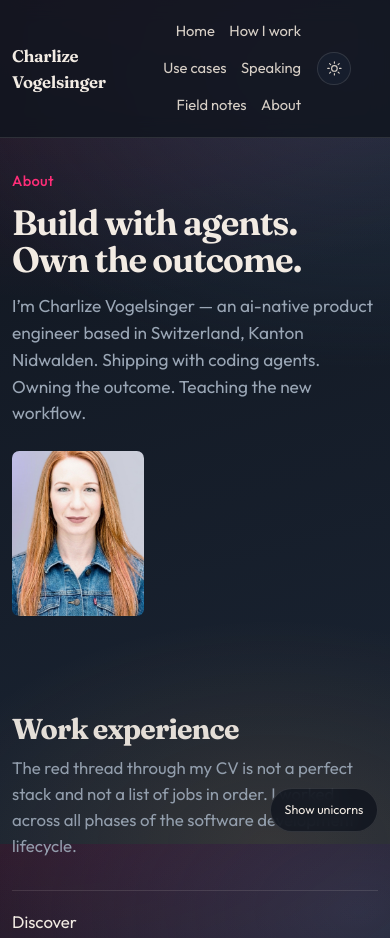
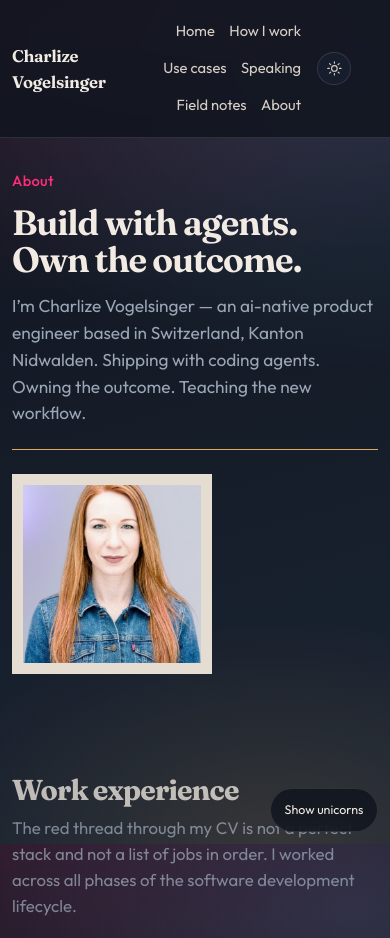
Before and after one commit to xyzcharlize/xyzcharlize.github.io, an Astro site: page /about in a window 390 px wide. Shown: the top 938 px of the page. Built offline with nearby package versions, Linux system fonts and the light colour scheme; Astro itself is replaced by a stand-in of ours.

Commit message:
Mount the About portrait on a golden cut
Split the About introduction on the golden ratio and set the photograph on a warm mat. The words and the site colors stay as they are, and the home page is untouched.

Co-authored-by: Cha <xyzcharlize@users.noreply.github.com>

```diff
--- a/src/pages/about.astro
+++ b/src/pages/about.astro
@@ -49,22 +49,24 @@ const credentials = [
   <SiteHeader solid />
 
   <main id="main" class="page">
-    <header class="page-hero shell page-hero--mark">
-      <div>
+    <header class="page-hero shell about-diptych">
+      <div class="about-diptych-copy">
         <p class="eyebrow">About</p>
         <h1>{mantra}</h1>
         <p class="page-lede">
           I’m {spine.person.name} — an {spine.box.label.toLowerCase()} based in {spine.person.where}. {spine.spine.thread}
         </p>
       </div>
-      <div class="page-portrait">
-        <img
-          src={`${base}portrait.jpg`}
-          alt={`Portrait of ${spine.person.name}`}
-          width="1200"
-          height="1500"
-          decoding="async"
-        />
+      <div class="about-diptych-portrait">
+        <div class="about-diptych-mat">
+          <img
+            src={`${base}portrait.jpg`}
+            alt={`Portrait of ${spine.person.name}`}
+            width="1024"
+            height="1024"
+            decoding="async"
+          />
+        </div>
       </div>
     </header>
 
--- a/src/styles/global.css
+++ b/src/styles/global.css
@@ -391,6 +391,40 @@ html[data-theme='light'] .theme-icon--moon {
   object-position: 58% 16%;
 }
 
+/* About: golden cut between the text and a mounted portrait. */
+.about-diptych {
+  display: grid;
+  grid-template-columns: minmax(0, 1.618fr) minmax(200px, 1fr);
+  align-items: stretch;
+  column-gap: 0;
+}
+
+.about-diptych-copy {
+  padding-right: 2.25rem;
+  border-right: 1px solid var(--gold);
+}
+
+.about-diptych-portrait {
+  padding-left: 2rem;
+}
+
+.about-diptych-mat {
+  width: min(100%, 260px);
+  padding: 0.7rem;
+  background: #e6ddd2;
+}
+
+.about-diptych-mat img {
+  display: block;
+  width: 100%;
+  height: auto;
+  aspect-ratio: 1;
+  max-width: none;
+  object-fit: cover;
+  object-position: center;
+  background: #d9d3cb;
+}
+
 .brand {
   margin: 0 0 1rem;
   font-family: var(--font-display);
@@ -1379,6 +1413,26 @@ pre {
     justify-self: start;
   }
 
+  .about-diptych {
+    grid-template-columns: 1fr;
+    row-gap: 1.5rem;
+  }
+
+  .about-diptych-copy {
+    padding-right: 0;
+    padding-bottom: 1.35rem;
+    border-right: 0;
+    border-bottom: 1px solid var(--gold);
+  }
+
+  .about-diptych-portrait {
+    padding-left: 0;
+  }
+
+  .about-diptych-mat {
+    width: 200px;
+  }
+
   .spiral-turns {
     grid-template-columns: 1fr;
     gap: 0.85rem;
```
